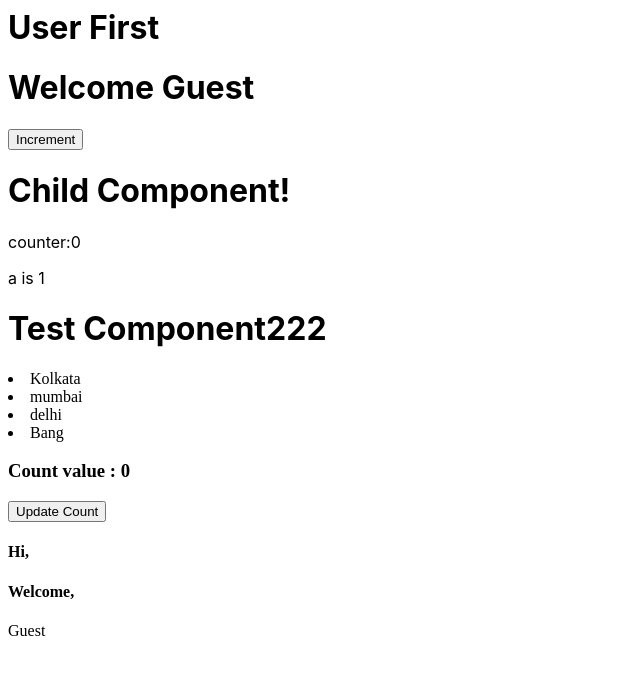
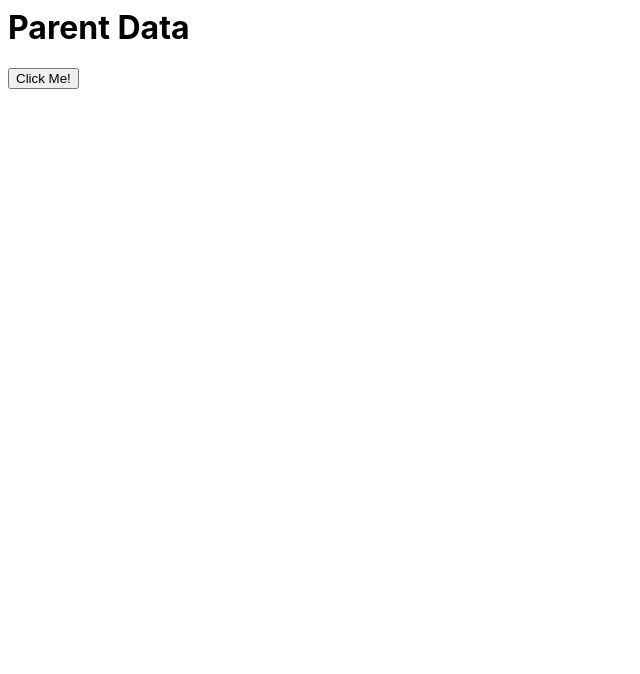
Before and after one commit to prashanthpasham/react-interview, a React (Create React App) app: page / in a window 1280 px wide. Shown: the top 674 px of the page, without its empty margins (0-640 px from the left). Built offline with nearby package versions, Linux system fonts and the light colour scheme.

Commit message:
1 file modified, 2 added

```diff
--- /dev/null
+++ b/src/Parent.js
@@ -0,0 +1,14 @@
+import React, { useState } from 'react';
+import Parent1 from './Parent1';
+export default function Parent() {
+  const [text, setText] = useState('Parent Data');
+  const callParent = (txt) => {
+    setText(txt);
+  };
+  return (
+    <div>
+      <h1>{text}</h1>
+      <Parent1 parent={callParent} />
+    </div>
+  );
+}
--- /dev/null
+++ b/src/Parent1.js
@@ -0,0 +1,9 @@
+import React, { useState, useCallback } from 'react';
+export default function Parent1({ parent }) {
+  const [text, SetText] = useState('Child Data');
+  const callParent = useCallback(() => {
+    parent(text);
+  });
+
+  return <button onClick={callParent}>Click Me!</button>;
+}
--- a/src/index.js
+++ b/src/index.js
@@ -2,12 +2,12 @@ import React, { StrictMode } from 'react';
 import { createRoot } from 'react-dom/client';
 
 import App from './App';
-
+import Parent from './Parent';
 const rootElement = document.getElementById('root');
 const root = createRoot(rootElement);
 
 root.render(
   <StrictMode>
-    <App />
+    <Parent />
   </StrictMode>
 );
```
